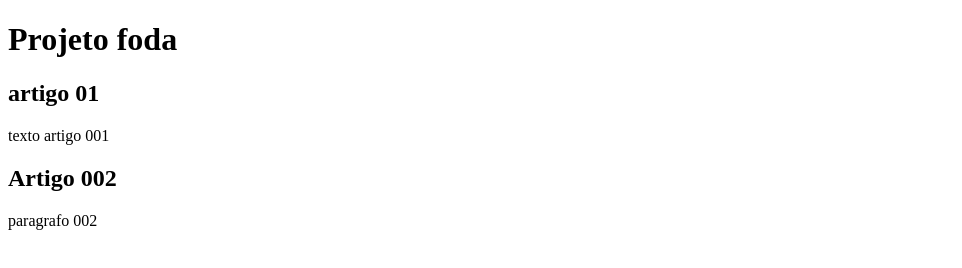
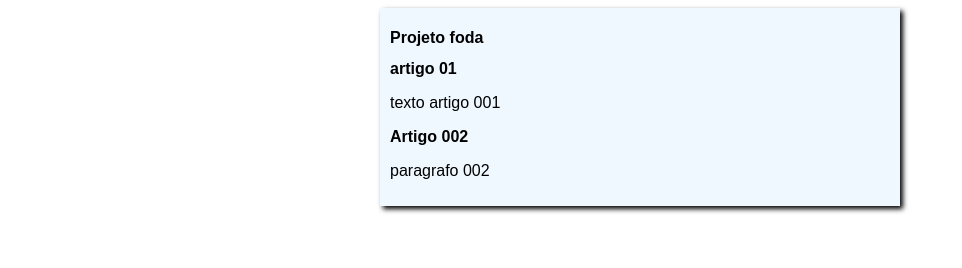
Before and after one commit to cleytonhalf/projeto-site, a plain HTML site: page index.htm in a window 1280 px wide. Shown: the whole page, without its empty margins (0-962 px from the left). Drawn offline with Linux system fonts and the light colour scheme.

Commit message:
iniciei o disaner

```diff
--- /dev/null
+++ b/estilos/style.css
@@ -0,0 +1,16 @@
+* {
+    font-family:Arial, Helvetica, sans-serif ;
+    font-size: 16px;
+}
+
+body {
+    background-color: color(srgb red green blue);
+}
+
+main{
+    background-color: aliceblue;
+    width: 500px;
+    margin: auto;
+    padding: 10px;
+    box-shadow: 3px 3px 5px black;
+}
--- a/index.htm
+++ b/index.htm
@@ -4,6 +4,8 @@
     <meta charset="UTF-8">
     <meta name="viewport" content="width=device-width, initial-scale=1.0">
     <title>Mega mester</title>
+    <link rel="stylesheet" href="estilos/style.css">
+
 </head>
 <body>
     <mAin>
```
